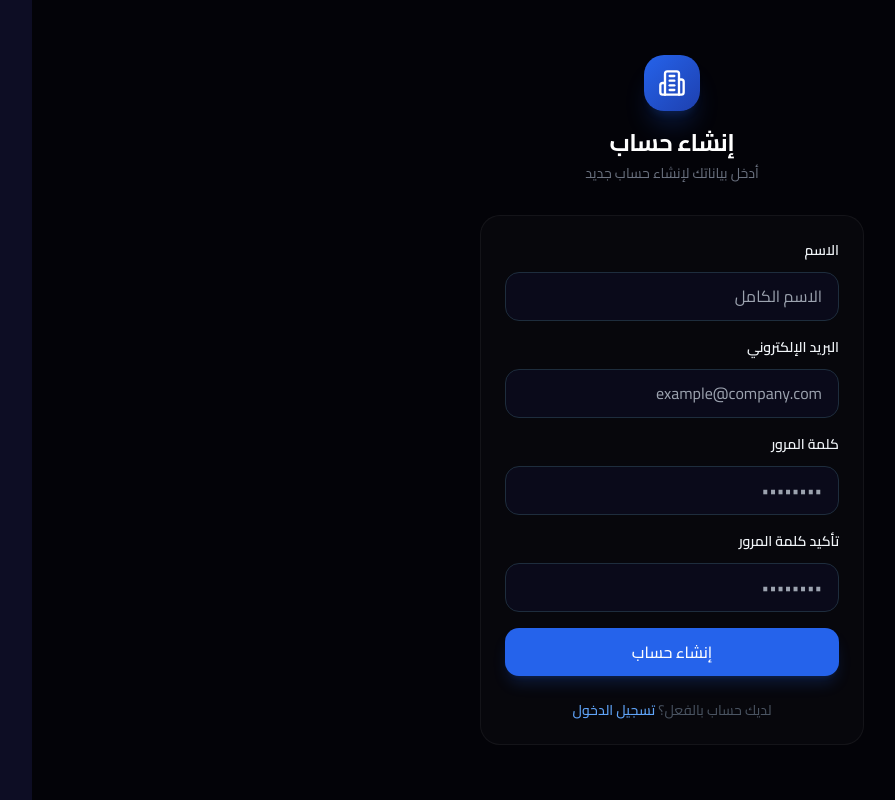
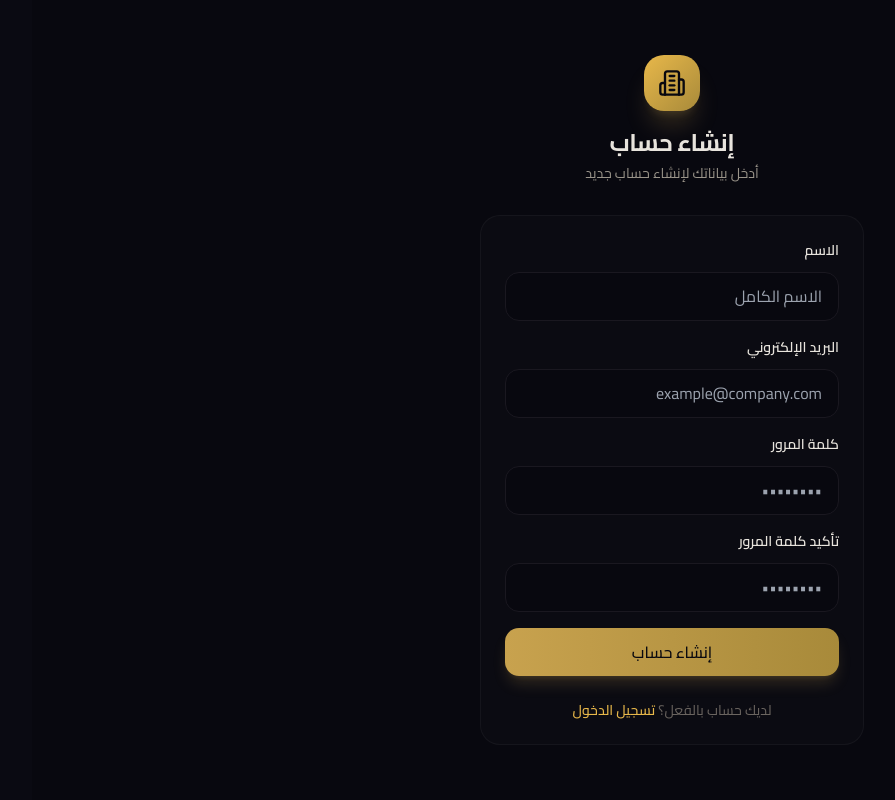
Before and after one commit to mmmelbahrawy55-beep/serves, a Next.js app: page /register in a window 1280 px wide. Shown: the whole page, without its empty margins (72-967 px from the left). Built offline with nearby package versions, Linux system fonts and the light colour scheme; no server answers.

Commit message:
Premium gold/dark theme: redesign landing page, login, register, button, badge, globals

```diff
--- a/src/app/globals.css
+++ b/src/app/globals.css
@@ -1,5 +1,4 @@
 @import url('https://fonts.googleapis.com/css2?family=Cairo:wght@300;400;500;600;700;800;900&display=swap');
-@import url('https://fonts.googleapis.com/css2?family=Noto+Kufi+Arabic:wght@300;400;500;600;700;800;900&display=swap');
 
 @tailwind base;
 @tailwind components;
@@ -9,13 +8,13 @@
   :root {
     --sidebar-width: 260px;
     --sidebar-collapsed: 64px;
-    --font-primary: 'Cairo', 'Noto Kufi Arabic', system-ui, sans-serif;
+    --font-primary: 'Cairo', system-ui, sans-serif;
 
     --bg-primary: #ffffff;
     --bg-secondary: #f8fafc;
     --bg-tertiary: #f1f5f9;
     --bg-card: #ffffff;
-    --bg-sidebar: #0a0a1a;
+    --bg-sidebar: #0c0c14;
     --bg-navbar: rgba(255, 255, 255, 0.85);
 
     --text-primary: #0f172a;
@@ -26,40 +25,40 @@
     --border-primary: #e2e8f0;
     --border-secondary: #f1f5f9;
 
-    --accent: #2563eb;
-    --accent-hover: #1d4ed8;
-    --accent-soft: #dbeafe;
+    --accent: #c8a24e;
+    --accent-hover: #d4af5a;
+    --accent-soft: #fef3c7;
 
     --shadow-card: 0 1px 3px rgba(0,0,0,0.05), 0 1px 2px rgba(0,0,0,0.1);
     --shadow-card-hover: 0 10px 40px -10px rgba(0,0,0,0.1), 0 4px 12px rgba(0,0,0,0.06);
   }
 
   .dark {
-    --bg-primary: #0a0a1a;
-    --bg-secondary: #0d0d24;
-    --bg-tertiary: #111128;
-    --bg-card: #0f0f22;
-    --bg-sidebar: #060612;
-    --bg-navbar: rgba(10, 10, 26, 0.9);
+    --bg-primary: #08080f;
+    --bg-secondary: #0a0a12;
+    --bg-tertiary: #0e0e1a;
+    --bg-card: #0d0d18;
+    --bg-sidebar: #06060c;
+    --bg-navbar: rgba(8, 8, 15, 0.92);
 
-    --text-primary: #f1f5f9;
-    --text-secondary: #94a3b8;
-    --text-tertiary: #64748b;
-    --text-inverse: #0a0a1a;
+    --text-primary: #e8e4dd;
+    --text-secondary: #9a948a;
+    --text-tertiary: #6b6560;
+    --text-inverse: #08080f;
 
-    --border-primary: #1e2d3d;
-    --border-secondary: #111128;
+    --border-primary: #1a1820;
+    --border-secondary: #12101a;
 
-    --accent: #3b82f6;
-    --accent-hover: #60a5fa;
-    --accent-soft: #1e3a5f;
+    --accent: #c8a24e;
+    --accent-hover: #d4af5a;
+    --accent-soft: #1c1a14;
 
-    --shadow-card: 0 4px 20px -5px rgba(0, 0, 0, 0.4);
-    --shadow-card-hover: 0 10px 40px -10px rgba(0, 0, 0, 0.6);
+    --shadow-card: 0 4px 24px -4px rgba(0, 0, 0, 0.5);
+    --shadow-card-hover: 0 12px 48px -8px rgba(0, 0, 0, 0.7);
   }
 
   * {
-    @apply border-gray-200 dark:border-gray-700/20;
+    @apply border-gray-200 dark:border-white/[0.04];
   }
 
   html {
@@ -83,7 +82,7 @@
   }
 
   ::selection {
-    background-color: rgba(59, 130, 246, 0.2);
+    background-color: rgba(200, 162, 78, 0.25);
     color: var(--text-primary);
   }
 }
@@ -94,7 +93,7 @@
   }
 
   .sidebar-link-active {
-    @apply bg-blue-600/10 text-blue-500 border border-blue-500/10;
+    @apply bg-amber-500/10 text-amber-400 border border-amber-500/10;
   }
 
   .sidebar-link-inactive {
@@ -129,13 +128,13 @@
 
   .form-input:focus {
     border-color: var(--accent);
-    box-shadow: 0 0 0 3px rgba(59, 130, 246, 0.15);
+    box-shadow: 0 0 0 3px rgba(200, 162, 78, 0.12);
   }
 
   .btn-primary {
     @apply inline-flex items-center justify-center gap-2 rounded-xl font-bold transition-all duration-200;
     background-color: var(--accent);
-    color: white;
+    color: #0a0a12;
   }
 
   .btn-primary:hover {
@@ -144,7 +143,7 @@
 
   .divider {
     height: 1px;
-    background: linear-gradient(90deg, transparent, rgba(59, 130, 246, 0.15), transparent);
+    background: linear-gradient(90deg, transparent, rgba(200, 162, 78, 0.15), transparent);
   }
 }
 
@@ -154,7 +153,7 @@
   }
 
   .gradient-text {
-    @apply bg-clip-text text-transparent bg-gradient-to-r from-blue-500 to-purple-600;
+    @apply bg-clip-text text-transparent bg-gradient-to-r from-amber-400 via-amber-500 to-yellow-600;
   }
 
   .glass {
@@ -165,7 +164,7 @@
 
   .scrollbar-thin {
     scrollbar-width: thin;
-    scrollbar-color: rgba(59, 130, 246, 0.2) transparent;
+    scrollbar-color: rgba(200, 162, 78, 0.15) transparent;
   }
 }
 
--- a/src/app/register/page.tsx
+++ b/src/app/register/page.tsx
@@ -50,17 +50,17 @@ export default function RegisterPage() {
   };
 
   return (
-    <div className="flex min-h-screen items-center justify-center bg-dark-950 p-4">
+    <div className="flex min-h-screen items-center justify-center bg-[#08080f] p-4">
       <div className="w-full max-w-sm">
         <div className="mb-8 text-center">
-          <div className="mx-auto mb-4 flex h-14 w-14 items-center justify-center rounded-2xl bg-gradient-to-br from-blue-600 to-blue-800 shadow-xl shadow-blue-600/20">
-            <Building2 className="h-7 w-7 text-white" />
+          <div className="mx-auto mb-4 flex h-14 w-14 items-center justify-center rounded-2xl bg-gradient-to-br from-amber-400 to-amber-600 shadow-xl shadow-amber-500/20">
+            <Building2 className="h-7 w-7 text-[#08080f]" />
           </div>
-          <h1 className="text-2xl font-bold text-white">إنشاء حساب</h1>
-          <p className="mt-1 text-sm text-gray-500">أدخل بياناتك لإنشاء حساب جديد</p>
+          <h1 className="text-2xl font-bold text-[#e8e4dd]">إنشاء حساب</h1>
+          <p className="mt-1 text-sm text-[#9a948a]">أدخل بياناتك لإنشاء حساب جديد</p>
         </div>
 
-        <div className="rounded-2xl border border-white/5 bg-white/[0.02] p-6">
+        <div className="rounded-2xl border border-white/[0.04] bg-white/[0.015] p-6">
           <form onSubmit={handleSubmit(onSubmit)} className="space-y-4">
             <Input label="الاسم" placeholder="الاسم الكامل" error={errors.name?.message} {...register("name")} />
             <Input label="البريد الإلكتروني" type="email" placeholder="example@company.com" error={errors.email?.message} {...register("email")} />
@@ -70,9 +70,9 @@ export default function RegisterPage() {
               {isLoading ? <><Loader2 className="h-5 w-5 animate-spin" /> جاري...</> : "إنشاء حساب"}
             </Button>
           </form>
-          <p className="mt-6 text-center text-sm text-gray-600">
+          <p className="mt-6 text-center text-sm text-[#6b6560]">
             لديك حساب بالفعل؟{" "}
-            <Link href="/login" className="font-medium text-blue-400 transition-colors hover:text-blue-300">
+            <Link href="/login" className="font-medium text-amber-400 transition-colors hover:text-amber-300">
               تسجيل الدخول
             </Link>
           </p>
--- a/src/components/ui/badge.tsx
+++ b/src/components/ui/badge.tsx
@@ -2,17 +2,17 @@ import { cn } from "@/lib/utils";
 
 const variantStyles: Record<string, string> = {
   default:
-    "bg-gray-100 dark:bg-white/10 text-gray-700 dark:text-gray-300 border border-gray-200 dark:border-white/10",
+    "bg-white/[0.06] text-[#d0cbc2] border border-white/[0.06]",
   primary:
-    "bg-blue-500/10 text-blue-600 dark:text-blue-400 border border-blue-500/20",
+    "bg-amber-500/10 text-amber-400 border border-amber-500/15",
   success:
-    "bg-emerald-500/10 text-emerald-600 dark:text-emerald-400 border border-emerald-500/20",
+    "bg-emerald-500/10 text-emerald-400 border border-emerald-500/15",
   warning:
-    "bg-amber-500/10 text-amber-600 dark:text-amber-400 border border-amber-500/20",
+    "bg-amber-500/10 text-amber-400 border border-amber-500/15",
   danger:
-    "bg-red-500/10 text-red-600 dark:text-red-400 border border-red-500/20",
+    "bg-red-500/10 text-red-400 border border-red-500/15",
   outline:
-    "border border-gray-300 dark:border-white/20 text-gray-600 dark:text-gray-400",
+    "border border-white/[0.1] text-[#9a948a]",
 };
 
 export interface BadgeProps {
--- a/src/components/ui/button.tsx
+++ b/src/components/ui/button.tsx
@@ -2,17 +2,17 @@ import { cn } from "@/lib/utils";
 
 const variantStyles: Record<string, string> = {
   default:
-    "bg-gray-100 dark:bg-white/10 text-gray-700 dark:text-gray-200 hover:bg-gray-200 dark:hover:bg-white/20 border border-gray-200 dark:border-white/10",
+    "bg-gray-100 dark:bg-white/[0.06] text-gray-700 dark:text-[#d0cbc2] hover:bg-gray-200 dark:hover:bg-white/[0.1] border border-gray-200 dark:border-white/[0.06]",
   primary:
-    "bg-blue-600 text-white hover:bg-blue-500 shadow-lg shadow-blue-600/20",
+    "bg-gradient-to-r from-amber-500 to-amber-600 text-[#08080f] hover:from-amber-400 hover:to-amber-500 shadow-lg shadow-amber-500/20",
   destructive:
-    "bg-red-500/10 text-red-600 dark:text-red-400 hover:bg-red-500/20 border border-red-500/20",
+    "bg-red-500/10 text-red-500 dark:text-red-400 hover:bg-red-500/20 border border-red-500/15",
   outline:
-    "border border-gray-200 dark:border-white/10 text-gray-700 dark:text-gray-300 hover:bg-gray-50 dark:hover:bg-white/5",
+    "border border-white/[0.08] text-[#9a948a] hover:bg-white/[0.03] hover:text-white",
   ghost:
-    "text-gray-500 dark:text-gray-400 hover:text-white hover:bg-white/5",
+    "text-[#9a948a] dark:text-[#9a948a] hover:text-white hover:bg-white/[0.04]",
   secondary:
-    "bg-dark-800 text-white hover:bg-dark-700 border border-white/10",
+    "bg-dark-700 text-white hover:bg-dark-600 border border-white/[0.06]",
 };
 
 const sizeStyles: Record<string, string> = {
@@ -39,7 +39,7 @@ export function Button({
   return (
     <button
       className={cn(
-        "inline-flex items-center justify-center gap-2 rounded-xl font-medium transition-all duration-200 focus:outline-none focus:ring-2 focus:ring-blue-500/30 focus:ring-offset-1 dark:focus:ring-offset-dark-900 disabled:opacity-50 disabled:pointer-events-none",
+        "inline-flex items-center justify-center gap-2 rounded-xl font-medium transition-all duration-200 focus:outline-none focus:ring-2 focus:ring-amber-500/25 focus:ring-offset-1 dark:focus:ring-offset-[#08080f] disabled:opacity-50 disabled:pointer-events-none",
         variantStyles[variant],
         sizeStyles[size],
         className
--- a/tailwind.config.ts
+++ b/tailwind.config.ts
@@ -11,27 +11,41 @@ const config: Config = {
     extend: {
       colors: {
         dark: {
-          50: '#f8fafc',
-          100: '#f1f5f9',
-          200: '#e2e8f0',
-          300: '#cbd5e1',
-          400: '#94a3b8',
-          500: '#64748b',
-          600: '#475569',
-          700: '#0f0f22',
-          800: '#0a0a1a',
-          900: '#060612',
+          50: '#e8e4dd',
+          100: '#d0cbc2',
+          200: '#a8a29e',
+          300: '#78716c',
+          400: '#57534e',
+          500: '#44403c',
+          600: '#292524',
+          700: '#0d0d18',
+          800: '#0a0a12',
+          900: '#06060c',
           950: '#030308',
+        },
+        amber: {
+          50: '#fefbf0',
+          100: '#fdf3d4',
+          200: '#fbe5a8',
+          300: '#f8d278',
+          400: '#e8b84a',
+          500: '#c8a24e',
+          600: '#a88a3a',
+          700: '#8a7030',
+          800: '#6c5828',
+          900: '#4a3d1c',
         },
       },
       fontFamily: {
-        sans: ['Cairo', 'Noto Kufi Arabic', 'system-ui', 'sans-serif'],
-        display: ['Cairo', 'Noto Kufi Arabic', 'system-ui', 'sans-serif'],
+        sans: ['Cairo', 'system-ui', 'sans-serif'],
+        display: ['Cairo', 'system-ui', 'sans-serif'],
       },
       boxShadow: {
         'card': '0 1px 3px rgba(0,0,0,0.05), 0 1px 2px rgba(0,0,0,0.1)',
         'card-hover': '0 10px 40px -10px rgba(0,0,0,0.1), 0 4px 12px rgba(0,0,0,0.06)',
-        'glow-blue': '0 0 30px rgba(59,130,246,0.1), 0 0 60px rgba(59,130,246,0.05)',
+        'glow-amber': '0 0 40px rgba(200,162,78,0.08), 0 0 80px rgba(200,162,78,0.04)',
+        'glow-gold': '0 0 30px rgba(200,162,78,0.1), 0 0 60px rgba(200,162,78,0.05)',
+        'premium': '0 20px 60px -15px rgba(200,162,78,0.15)',
       },
       borderRadius: {
         'xl': '0.875rem',
@@ -43,6 +57,7 @@ const config: Config = {
         'slide-up': 'slideUp 0.7s ease-out',
         'float': 'float 6s ease-in-out infinite',
         'pulse-slow': 'pulse 4s cubic-bezier(0.4, 0, 0.6, 1) infinite',
+        'shimmer': 'shimmer 2.5s ease-in-out infinite',
       },
       keyframes: {
         fadeIn: {
@@ -57,10 +72,15 @@ const config: Config = {
           '0%, 100%': { transform: 'translateY(0px)' },
           '50%': { transform: 'translateY(-10px)' },
         },
+        shimmer: {
+          '0%, 100%': { opacity: '0.4' },
+          '50%': { opacity: '1' },
+        },
       },
       backgroundImage: {
-        'gradient-dark': 'linear-gradient(135deg, #030308 0%, #0a0a1a 50%, #0f0f22 100%)',
-        'radial-blue': 'radial-gradient(circle at 50% 0%, rgba(59,130,246,0.06) 0%, transparent 70%)',
+        'gradient-dark': 'linear-gradient(180deg, #08080f 0%, #0a0a12 50%, #0c0c14 100%)',
+        'gradient-premium': 'linear-gradient(135deg, #08080f 0%, #0d0d18 40%, #12101a 100%)',
+        'radial-gold': 'radial-gradient(circle at 50% 0%, rgba(200,162,78,0.06) 0%, transparent 60%)',
       },
     },
   },
```
Also changed, not shown: src/app/login/page.tsx (+8 -8 lines), src/app/page.tsx (+91 -70 lines).
